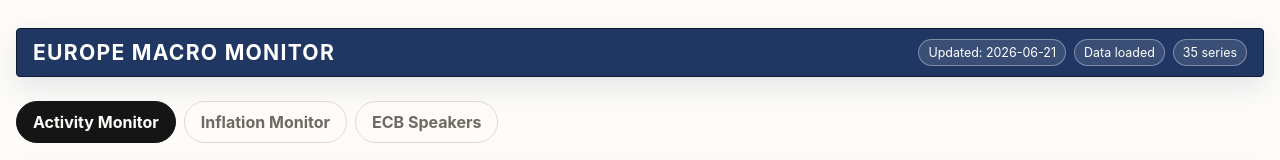
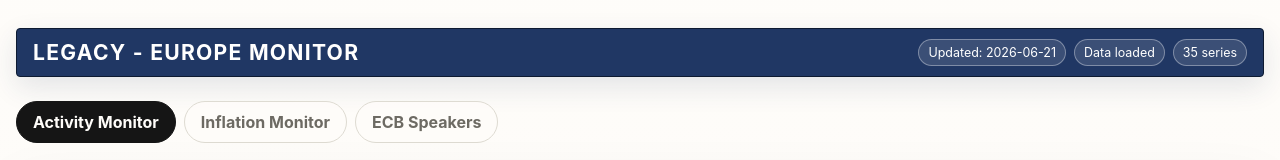
Before and after one commit to aliceodrumond/EuropeMonitor, a Next.js app: page / in a window 1280 px wide. Shown: the top 160 px of the page. Built offline with nearby package versions, Linux system fonts and the light colour scheme.

Commit message:
Rename dashboard to Legacy Europe Monitor

```diff
--- a/app/layout.tsx
+++ b/app/layout.tsx
@@ -2,8 +2,8 @@ import type { Metadata } from "next";
 import "./globals.css";
 
 export const metadata: Metadata = {
-  title: "Europe Monitor",
-  description: "Activity, inflation and ECB communication monitor.",
+  title: "Legacy - Europe Monitor",
+  description: "Legacy Capital Europe activity, inflation and ECB communication monitor.",
   icons: {
     icon: "/favicon.svg",
     shortcut: "/favicon.svg",
--- a/app/page.tsx
+++ b/app/page.tsx
@@ -280,7 +280,7 @@ export default function Home() {
     <main className="shell">
       <header className="topbar">
         <div>
-          <p className="eyebrow">Europe Macro Monitor</p>
+          <p className="eyebrow">Legacy - Europe Monitor</p>
         </div>
         <div className="status-strip" aria-label="Data status">
           <span className="status-pill">
```
Also changed, not shown: 1 other file (tests, documents, lock files or other folders).
